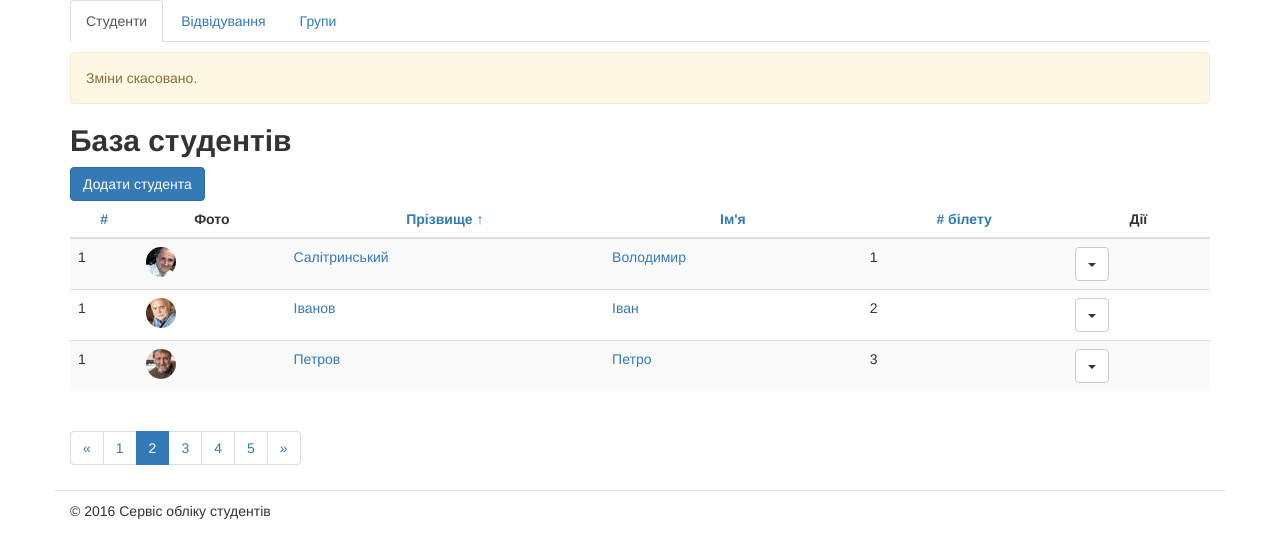
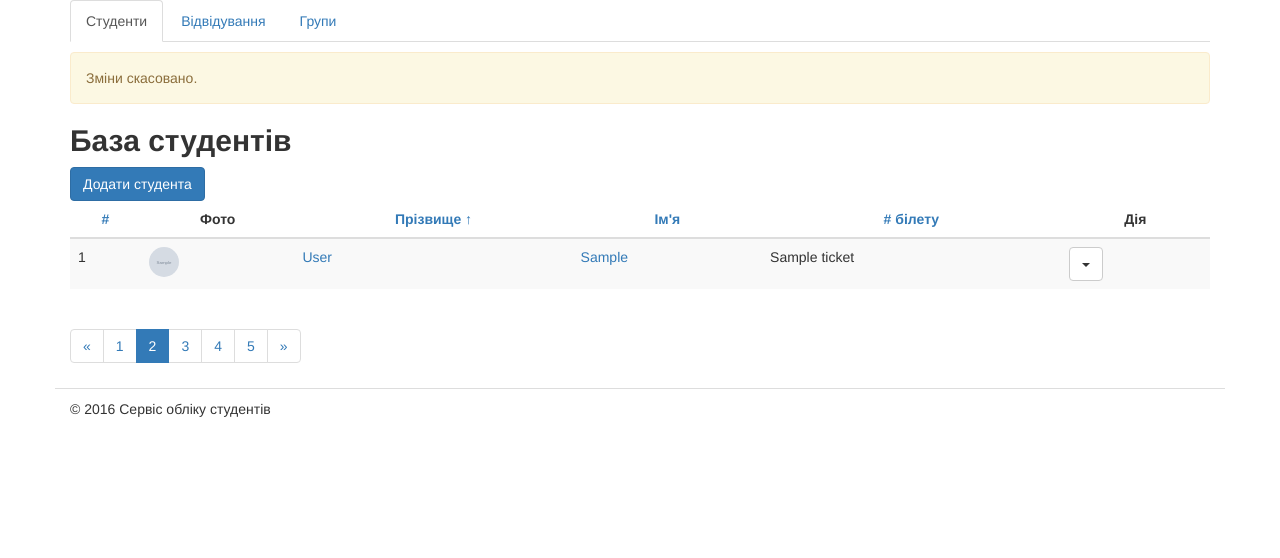
Before and after one commit to VS69/studentsdb, a Django app: template students/templates/students/students_list.html in a window 1280 px wide. Shown: the part 70-628 px from the top of the page. Run offline with Django 3.2, Linux system fonts and the light colour scheme; the template is opened without the code that fills it: most values are stand-ins (such as "Sample title", 1, 10 or a date in 2020); grey boxes marked "Sample" are stand-in pictures; some libraries are stand-ins or nearby versions.

Commit message:
dynamic list of students

```diff
--- a/students/templates/students/students_list.html
+++ b/students/templates/students/students_list.html
@@ -80,20 +80,22 @@
                   <th><a href="#">Прізвище &uarr;</a></th>
                   <th><a href="#">Ім'я</a></th>
                   <th><a href="#"># білету</a></th>
-                  <th>Дії</th>
+                  <th>Дія</th>
                 </tr>
               </thead>
               <tbody>
+                {% for student in students %}
                 <tr>
-                  <td>1</td>
+                  <td>{{ forloop.counter }}</td>
                   <td><img height="30" width="30" class="img-circle"
-                           src="{% static "img/st01.jpg" %}"></td>
+                           src="{% static student.image %}"></td>
                   <td><a title="Редагувати"
-                         href="{% url "students_edit" 1 %}">Салітринський</a>
-                  </td>
+                         href="{% url "students_edit" student.id %}">
+                        {{ student.last_name }}</a></td>
                   <td><a title="Редагувати"
-                         href="{% url "students_edit" 1 %}">Володимир</a></td>
-                  <td>1</td>
+                         href="{% url "students_edit" student.id %}">
+                        {{ student.first_name }}</a></td>
+                  <td>{{ student.ticket }}</td>
                   <td>
                     <div class="dropdown">
                       <button class="btn btn-default dropdown-toggle"
@@ -103,84 +105,23 @@
                       <ul class="dropdown-menu" role="menu">
                         <li role="presentation">
                           <a role="menuitem" tabindex="-1"
-                             href="journal/1">Відвідування</a>
+                             href="/journal/{{ student.id }}">Відвідування</a>
                         </li>
                         <li role="presentation">
                           <a role="menuitem" tabindex="-1"
-                             href="{% url "students_edit" 1 %}">Редагувати</a>
+                             href="{% url "students_edit" student.id %}">
+                            Редагувати</a>
                         </li>
                         <li role="presentation">
                           <a role="menuitem" tabindex="-1"
-                             href="{% url "students_delete" 1 %}">Видалити</a>
+                             href="{% url "students_delete" student.id %}">
+                            Видалити</a>
                         </li>
                       </ul>
                     </div>
                   </td>
                 </tr>
-                <tr>
-                  <td>1</td>
-                  <td><img height="30" width="30" class="img-circle"
-                           src="{% static "img/st02.jpg" %}"></td>
-                  <td><a title="Редагувати"
-                         href="{% url "students_edit" 2 %}">Іванов</a></td>
-                  <td><a title="Редагувати"
-                         href="{% url "students_edit" 2 %}">Іван</a></td>
-                  <td>2</td>
-                  <td>
-                    <div class="dropdown">
-                      <button class="btn btn-default dropdown-toggle"
-                              type="button" data-toggle="dropdown">
-                        <span class="caret"></span>
-                      </button>
-                      <ul class="dropdown-menu" role="menu">
-                        <li role="presentation">
-                          <a role="menuitem" tabindex="-1"
-                             href="journal/2">Відвідування</a>
-                        </li>
-                        <li role="presentation">
-                          <a role="menuitem" tabindex="-1"
-                             href="{% url "students_edit" 2 %}">Редагувати</a>
-                        </li>
-                        <li role="presentation">
-                          <a role="menuitem" tabindex="-1"
-                             href="{% url "students_delete" 2 %}">Видалити</a>
-                        </li>
-                      </ul>
-                    </div>
-                  </td>
-                </tr>
-                <tr>
-                  <td>1</td>
-                  <td><img height="30" width="30" class="img-circle"
-                           src="{% static "img/st03.jpg" %}"></td>
-                  <td><a title="Редагувати"
-                         href="{% url "students_edit" 3 %}">Петров</a></td>
-                  <td><a title="Редагувати"
-                         href="{% url "students_edit" 3 %}">Петро</a></td>
-                  <td>3</td>
-                  <td>
-                    <div class="dropdown">
-                      <button class="btn btn-default dropdown-toggle"
-                              type="button" data-toggle="dropdown">
-                        <span class="caret"></span>
-                      </button>
-                      <ul class="dropdown-menu" role="menu">
-                        <li role="presentation">
-                          <a role="menuitem" tabindex="-1"
-                             href="journal/3">Відвідування</a>
-                        </li>
-                        <li role="presentation">
-                          <a role="menuitem" tabindex="-1"
-                             href="{% url "students_edit" 3 %}">Редагувати</a>
-                        </li>
-                        <li role="presentation">
-                          <a role="menuitem" tabindex="-1"
-                             href="{% url "students_delete" 3 %}">Видалити</a>
-                        </li>
-                      </ul>
-                    </div>
-                  </td>
-                </tr>
+                {% endfor %}
               </tbody>
             </table>
             <nav>
--- a/students/views.py
+++ b/students/views.py
@@ -1,4 +1,3 @@
-# coding=utf-8
 # -*- coding: utf-8 -*-
 
 from django.shortcuts import render
@@ -20,7 +19,7 @@ def students_list(request):
         {'id': 3,
          'first_name': u'Петро',
          'last_name': u'Петров',
-         'ticket': 235,
+         'ticket': 1536,
          'image': 'img/st03.jpg'},
     )
     return render(request, 'students/students_list.html',
```
